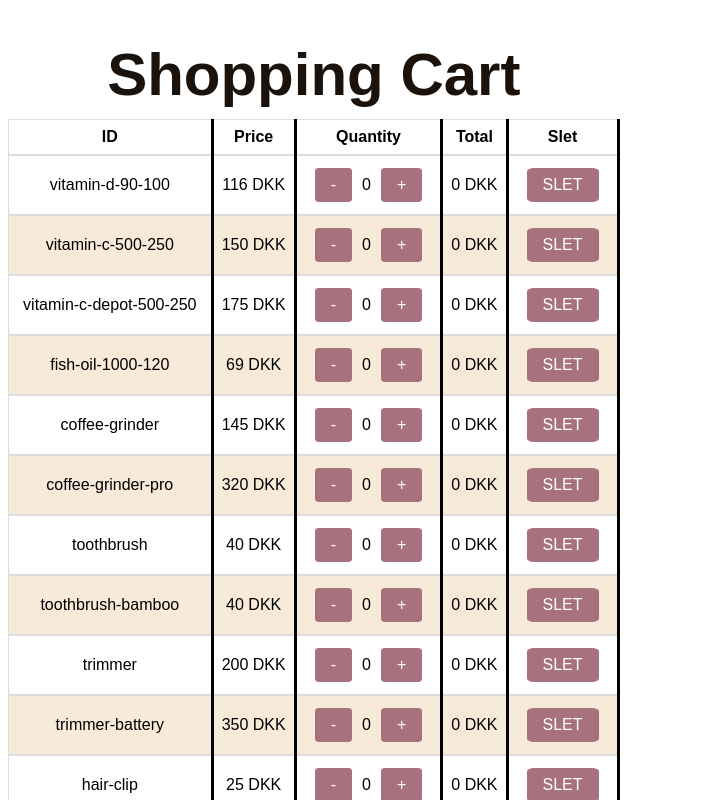
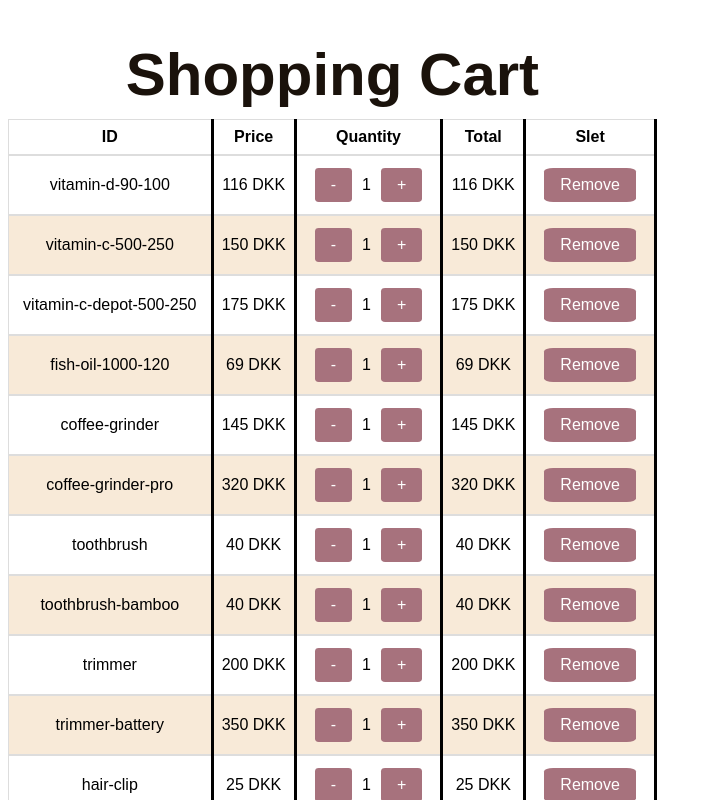
Before and after one commit to ChviChvi/WEBPAGE-REACT, a React (Create React App) app: page / in a window 1280 px wide. Shown: the top 800 px of the page, without its empty margins (0-712 px from the left). Built offline with nearby package versions, Linux system fonts and the light colour scheme.

Commit message:
UI Fixed to only english

```diff
--- a/src/App.js
+++ b/src/App.js
@@ -3,11 +3,10 @@ import { checkoutlist } from './Basket';
 import './stylesheets/styles.css'; // import CSS styles
 function List() {
 
-
     // Initialize 'counts' state with 0 for each item in the basket.js
-    const [counts, setCounts] = useState(new Array(checkoutlist.length).fill(0));
-    // initialize a sletknap state which is an empty array --.
-    const [sletKnap, setSletKnap] = useState([]);
+    const [counts, setCounts] = useState(new Array(checkoutlist.length).fill(1));
+    // initialize a deleteButton state which is an empty array --.
+    const [deleteButton, setDeleteButton] = useState([]);
     // Adds count button +/- and function
     function Counter({index }) {
         const count = counts[index];
@@ -33,17 +32,17 @@ function List() {
     }
 
 
-    // creates the table
+    // creates the table-body
     const listItems = checkoutlist.map((item, index) => {
         // we remove the row if the index of the row is in the removed array.
-        if (sletKnap.includes(index)) return null;
+        if (deleteButton.includes(index)) return null;
         // here we calculate the total price.
         const total = item.price * counts[index];
         // handling the clicks for removing the item. -> adds index to of the item in the array initialized earlier.
         const clickHandlerRemove = () => {
-            setSletKnap((removed) => [...removed, index]);
+            setDeleteButton((removed) => [...removed, index]);
         };
-        // 1 row with every id the item has. + slet knap (item.d/pice/count/total)
+        // 1 row with every id the item has. + deleteButton (item.d/pice/count/total)
         return (
             <tr key={item.id}>
                 <td>{item.id}</td>
@@ -58,7 +57,7 @@ function List() {
                 </td>
 
                 <td>
-                    <button onClick={clickHandlerRemove}>SLET</button>
+                    <button onClick={clickHandlerRemove}>Remove</button>
                 </td>
 
 
@@ -69,7 +68,7 @@ function List() {
     // calculates the total price of all the items which are not in the sletknap array.
     let totalSum = 0;
     for (let i = 0; i < checkoutlist.length; i++) {
-        if (sletKnap.includes(i)) continue;
+        if (deleteButton.includes(i)) continue;
         const item = checkoutlist[i];
         const count = counts[i];
         totalSum += item.price * count;
@@ -99,6 +98,69 @@ function List() {
         </table>
     );
 }
+/*
+function AllItems(){
+    const listItems = checkoutlist.map((item, index) => {
+       const id = item.id
+
+    return (
+        <ul>
+            <li>
+                {id} <button>+</button>
+            </li>
+        </ul>
+
+    );
+    });
+    return(
+
+    listItems);
+}
+
+function CheckoutForm(){
+
+    return(
+        <section>
+            <h2>Payment information</h2>
+            <p>
+                <label htmlFor="card">
+                    <span>Card type:</span>
+                </label>
+                <select id="card" name="usercard">
+                    <option value="visa">Visa</option>
+                    <option value="mc">Mastercard</option>
+                    <option value="amex">American Express</option>
+                </select>
+            </p>
+            <p>
+                <label htmlFor="number">
+                    <span>Card number:</span>
+                    <strong><span aria-label="required">*</span></strong>
+                </label>
+                <input type="tel" id="number" name="cardnumber"/>
+            </p>
+            <p>
+                <label htmlFor="expiration">
+                    <span>Expiration date:</span>
+                    <strong><span aria-label="required">*</span></strong>
+                </label>
+                <input
+                    type="text"
+                    id="expiration"
+                    required="true"
+                    placeholder="MM/YY"
+                    pattern="^(0[1-9]|1[0-2])\/([0-9]{2})$"/>
+            </p>
+        </section>);
+
+}
+
+BELONGS IN  App() --------
+ <div className="myDiv">
+            <AllItems/>
+        </div>
+--------------------------
+ */
 
 function App() {
     return (
@@ -108,6 +170,8 @@ function App() {
 
                 <List/>
             </div>
+
+
         </>
     );
 }
--- a/src/stylesheets/styles.css
+++ b/src/stylesheets/styles.css
@@ -82,3 +82,12 @@ button:hover {
 .id-headers{
     font-weight: bolder;
 }
+
+/* overflow*/
+.myDiv{
+    border: 2px solid #000;
+    padding: 15px;
+    overflow-y: auto;
+    height: 200px;
+
+}
```
